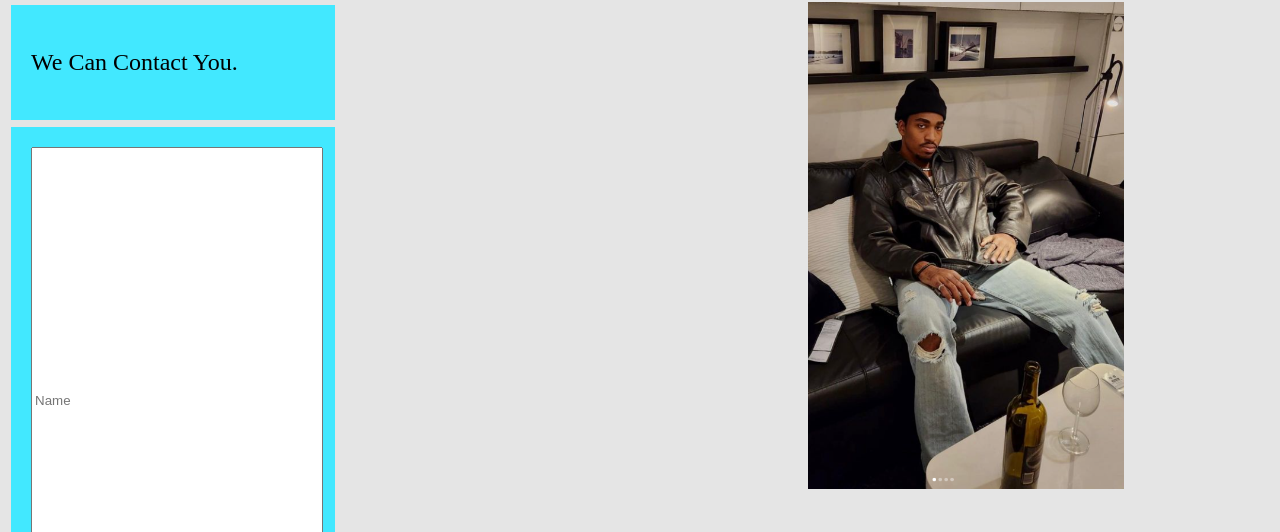
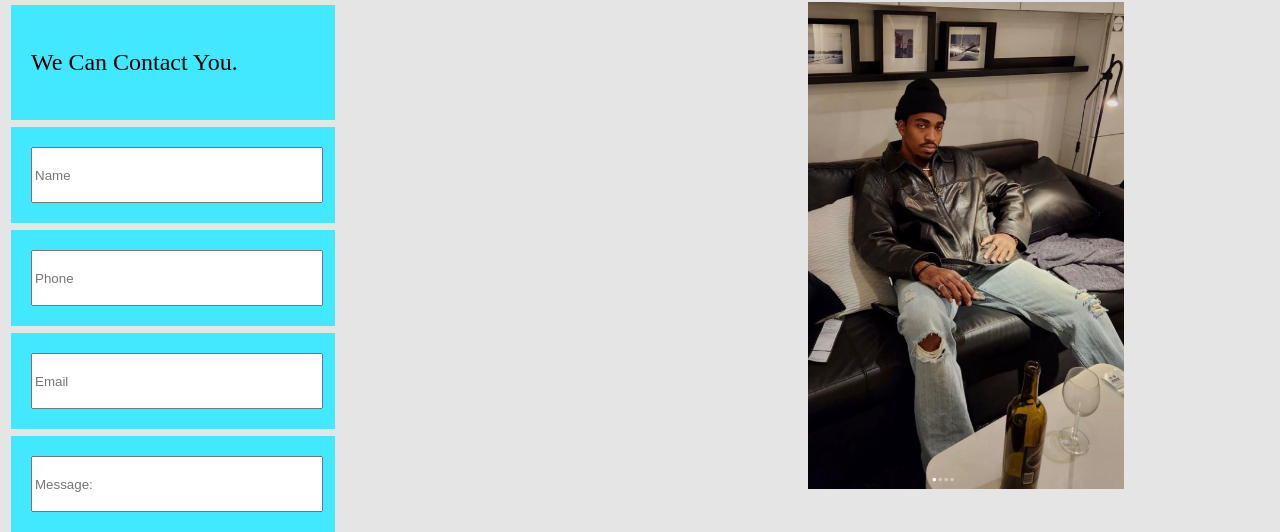
Before and after one commit to alexamico1255/thatboy, a plain HTML site: page Contact_Us.html in a window 1280 px wide. Shown: the part 176-708 px from the top of the page. Drawn offline with Linux system fonts and the light colour scheme.

Commit message:
Add files via upload

```diff
--- a/mystyle.css
+++ b/mystyle.css
@@ -104,7 +104,7 @@ footer {
 .contact-box input[type="email"],
 .contact-box textarea {
   width: 100%; /* Adjust the width as needed */
-  height: 500px; /* Adjust the height as needed */
+  height: 50px; /* Adjust the height as needed */
   resize: none; /* Prevent resizing of textarea */
 }
 
```
